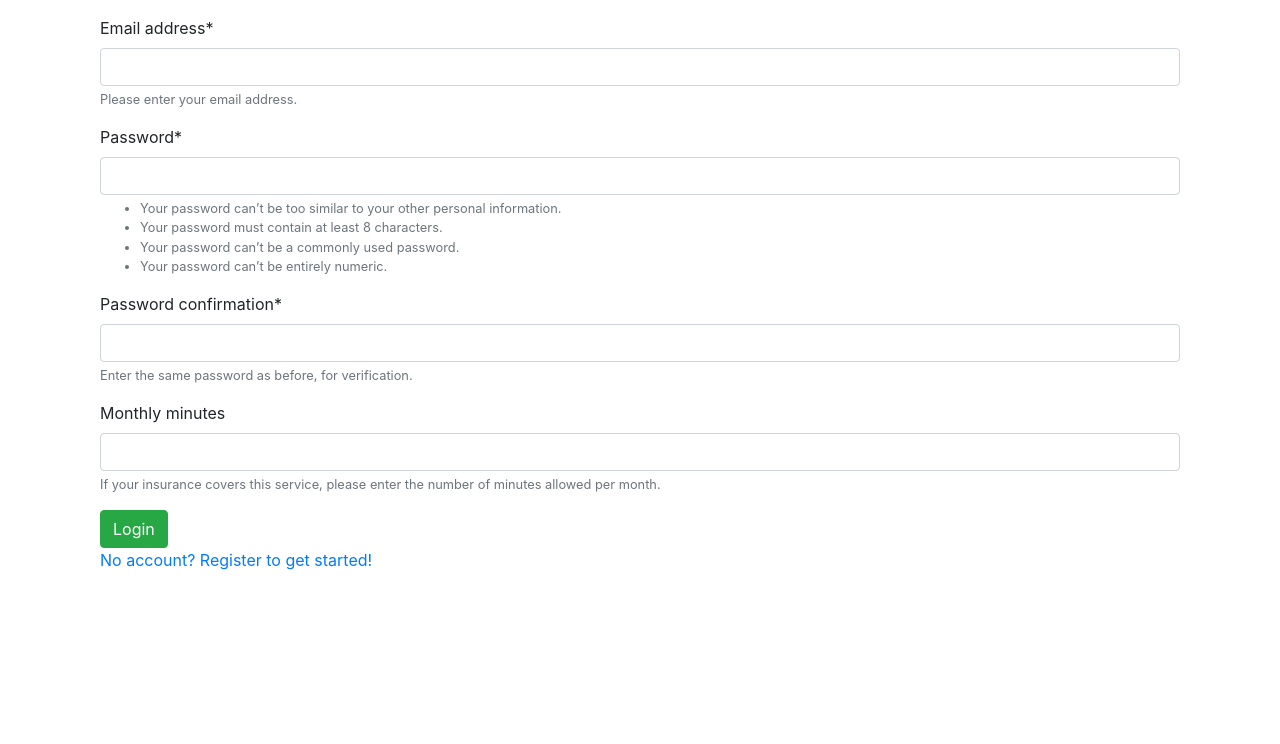
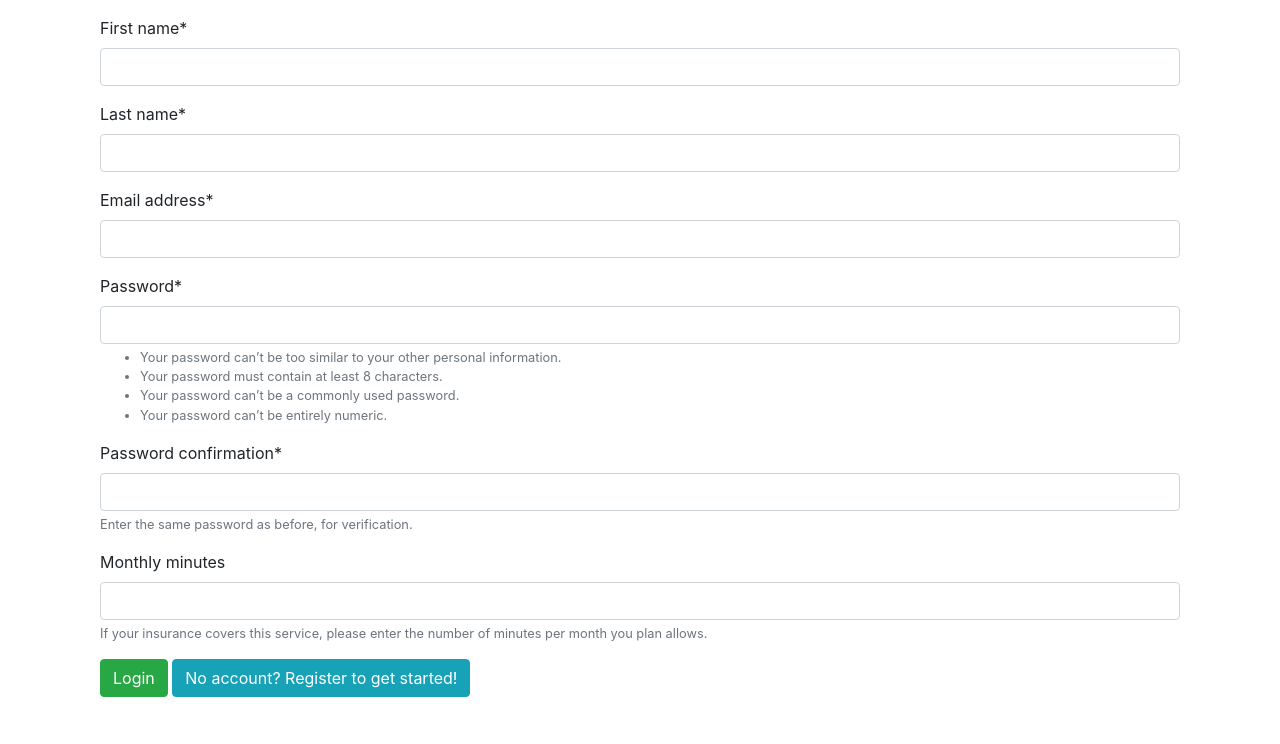
Before and after one commit to sysread/not-papa, a Django app: template visits/templates/registration/login.html in a window 1280 px wide. Shown: the part 56-800 px from the top of the page. Run offline with Django 3.2, Linux system fonts and the light colour scheme; the template is opened without the code that fills it: values that come from a table or form of the project are taken from there, others are empty; some libraries are stand-ins or nearby versions.

Commit message:
Add first, last names to registration

```diff
--- a/visits/forms.py
+++ b/visits/forms.py
@@ -12,21 +12,19 @@ class UserRegistrationForm(UserCreationForm):
     """It's a little goofy, but the built-in django user creation form does not
     offer a simple way to make the email field required. So here we are.
     """
-    email = forms.EmailField(
-        label=_("Email address"),
-        help_text=_("Please enter your email address."),
-        required=True,
-    )
+    first_name = forms.CharField(label='First name', required=True)
+    last_name = forms.CharField(label='Last name', required=True)
+    email = forms.EmailField(label="Email address", required=True)
 
     minutes = forms.IntegerField(
-        label=_("Monthly minutes"),
-        help_text=_("If your insurance covers this service, please enter the number of minutes allowed per month."),
+        label="Monthly minutes",
+        help_text="If your insurance covers this service, please enter the number of minutes per month you plan allows.",
         required=False,
     )
 
     class Meta:
         model = User
-        fields = ("email", "password1", "password2")
+        fields = ("first_name", "last_name", "email", "password1", "password2")
 
     @transaction.atomic
     def save(self, commit=True):
--- a/visits/templates/registration/login.html
+++ b/visits/templates/registration/login.html
@@ -9,8 +9,7 @@
   {{ form | crispy }}
   <input type="hidden" name="next" value="{{ next }}">
   <button type="submit" class="btn btn-success">Login</button>
+  <a class="btn btn-info" href="{% url 'register' %}">No account? Register to get started!</a>
 </form>
 
-<p><a href="{% url 'register' %}">No account? Register to get started!</a></p>
-
 {% endblock %}
```
Also changed, not shown: visits/models.py (+4 -4 lines).
